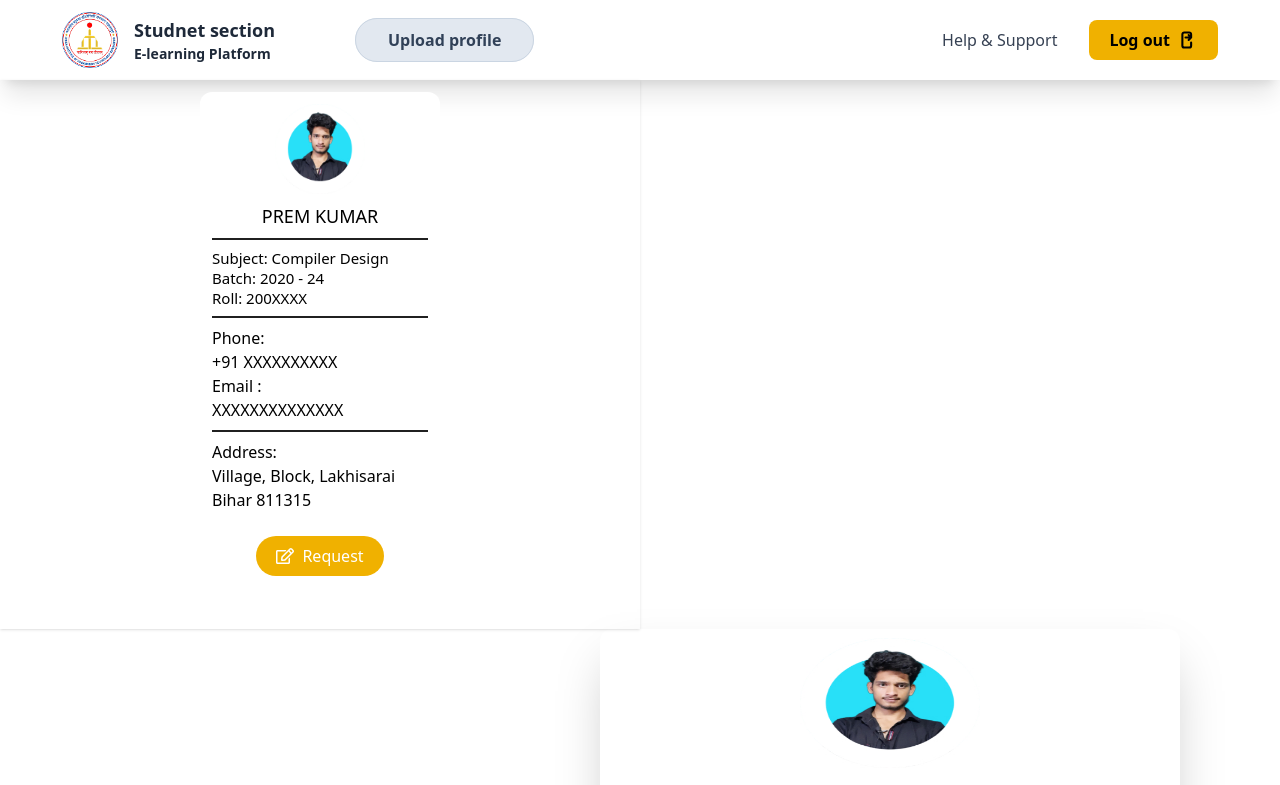
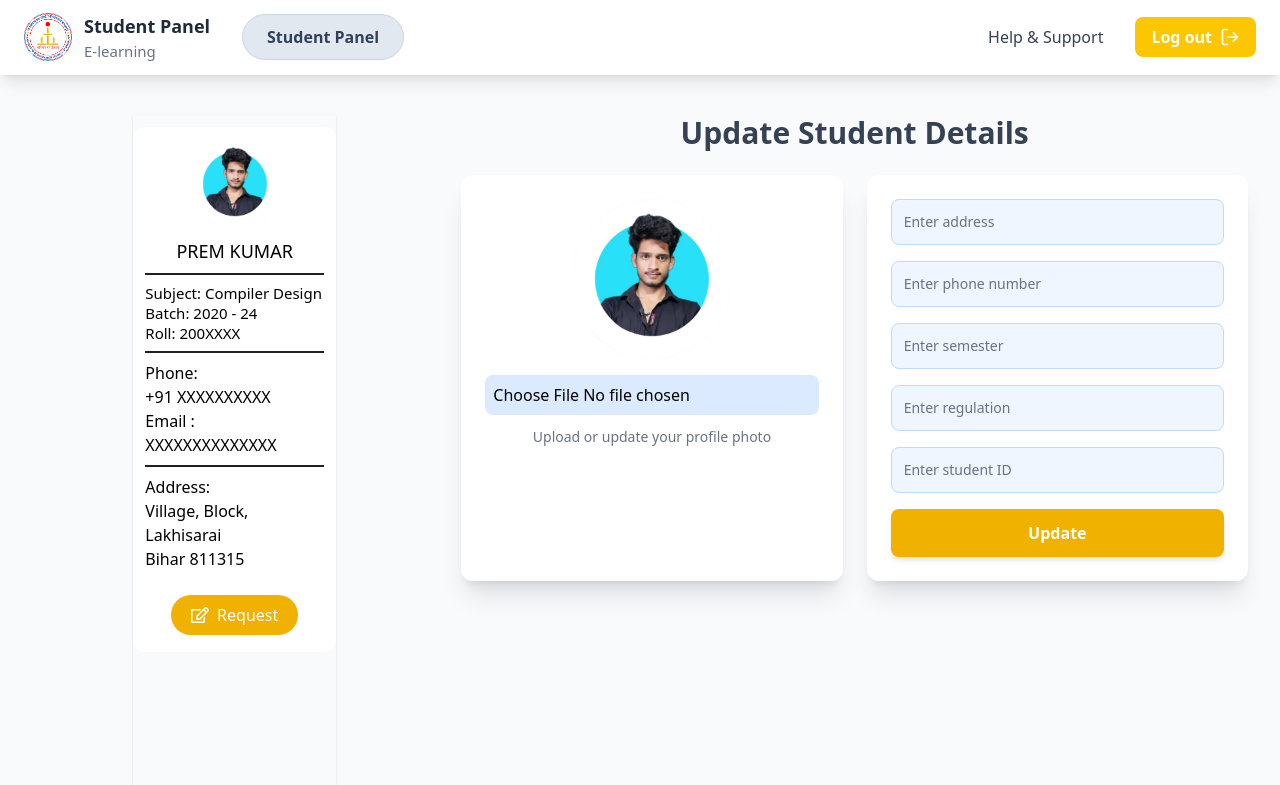
Before and after one commit to Ankitkumar7311/E-Learning, a React (Vite) app: page /update-profile-student in a window 1280 px wide. Shown: the top 785 px of the page. Built offline with nearby package versions, Linux system fonts and the light colour scheme.

Commit message:
updatestudent

```diff
--- a/src/modules/admin/UpdateStudent.jsx
+++ b/src/modules/admin/UpdateStudent.jsx
@@ -1,60 +1,158 @@
-import React from "react";
-import UploadStuNavbar from "./UploadStuNavbar";
+import React, { useState } from "react";
 import teacher from "../../assets/teacher.jpg";
-import { Link } from "react-router-dom";
+import { useNavigate } from "react-router-dom";
 import SectionLeft from "../../layouts/studentdashboard/SectionLeft";
+import StudentNavBar from "../student/StudentNavBar";
 
 const UpdateStudent = () => {
+  const navigate = useNavigate();
+  const [update, setUpdate] = useState({
+    address: "",
+    semester: "",
+    studentId: "",
+    phone: "",
+    regulation: "",
+  });
+
+  const [preview, setPreview] = useState(teacher);
+
+  const { address, semester, studentId, phone, regulation } = update;
+
+  const handleChange = (e) => {
+    const { name, value } = e.target;
+    setUpdate({ ...update, [name]: value });
+  };
+
+  const handleImageChange = (e) => {
+    const file = e.target.files[0];
+    if (file) {
+      setPreview(URL.createObjectURL(file));
+    }
+  };
+
+  const handleSubmit = async (e) => {
+    e.preventDefault();
+    try {
+      const response = await fetch(
+        "http://localhost:8080/VidyaSarthi/updateStudent",
+        {
+          method: "POST",
+          headers: { "Content-Type": "application/json" },
+          body: JSON.stringify(update),
+        }
+      );
+
+      if (!response.ok) {
+        const errorText = await response.text();
+        console.error("Server error:", errorText);
+        return;
+      }
+
+      console.log("Update successful", update);
+      setUpdate({
+        address: "",
+        semester: "",
+        studentId: "",
+        phone: "",
+        regulation: "",
+      });
+
+      navigate("/student/student-dashboard");
+    } catch (err) {
+      console.error("Network or server error:", err);
+    }
+  };
+
   return (
     <>
-      <UploadStuNavbar />
+      <StudentNavBar />
+      <section className="flex flex-col lg:flex-row gap-6 bg-gray-50 min-h-screen px-4 sm:px-6 md:px-8 py-10 overflow-auto">
+
+        {/* Left Section */}
+        <div className="w-full sm:flex sm:justify-center lg:w-1/3">
           <SectionLeft />
+        </div>
 
-      {/* <div className="absolute left-[600px] h-[580px] w-[580px] shadow-2xl rounded-xl "> */}
-      <form className="flex flex-col justify-around items-center absolute left-[600px] h-[560px] w-[580px] shadow-2xl rounded-xl">
+        {/* Right Section */}
+        <div className="flex flex-col flex-1 items-center lg:w-2/3">
+          <h1 className="text-xl sm:text-2xl md:text-3xl font-bold text-gray-700 mb-6 text-center">
+            Update Student Details
+          </h1>
+
+          <div className="flex flex-col lg:flex-row gap-6 w-full max-w-5xl">
+            {/* Image Upload Card */}
+            <div className="shadow-xl rounded-xl p-6 bg-white flex flex-col items-center w-full sm:max-w-md sm:mx-auto lg:w-1/2">
               <img
-          src={teacher}
-          alt="no img"
-          className="h-[130px] w-[180px] rounded-xl"
+                src={preview}
+                alt="Profile Preview"
+                className="w-32 h-32 md:w-40 md:h-40 object-cover rounded-xl mb-4"
               />
               <input
-          className=" bg-blue-100 p-2 rounded-xl w-[250px] "
                 type="file"
-          placeholder="upload image |->"
+                accept="image/*"
+                onChange={handleImageChange}
+                className="bg-blue-100 p-2 rounded-lg w-full cursor-pointer"
               />
+              <p className="text-gray-500 mt-3 text-sm text-center">
+                Upload or update your profile photo
+              </p>
+            </div>
+
+            {/* Form Card */}
+            <form
+              onSubmit={handleSubmit}
+              className="shadow-xl rounded-xl p-6 bg-white flex flex-col gap-4 w-full sm:max-w-md sm:mx-auto lg:w-1/2"
+            >
               <input
-          className=" bg-blue-100 p-2 rounded-xl w-[250px]"
+                className="bg-blue-50 border border-blue-200 focus:border-blue-400 focus:ring-2 focus:ring-blue-300 p-3 rounded-lg w-full text-sm placeholder-gray-500 transition duration-200"
                 type="text"
+                name="address"
+                value={address}
+                onChange={handleChange}
                 placeholder="Enter address"
               />
               <input
-          className=" bg-blue-100 p-2 rounded-xl w-[250px]"
+                className="bg-blue-50 border border-blue-200 focus:border-blue-400 focus:ring-2 focus:ring-blue-300 p-3 rounded-lg w-full text-sm placeholder-gray-500 transition duration-200"
                 type="text"
+                name="phone"
+                value={phone}
+                onChange={handleChange}
                 placeholder="Enter phone number"
               />
               <input
-          className=" bg-blue-100 p-2 rounded-xl w-[250px]"
+                className="bg-blue-50 border border-blue-200 focus:border-blue-400 focus:ring-2 focus:ring-blue-300 p-3 rounded-lg w-full text-sm placeholder-gray-500 transition duration-200"
                 type="text"
+                name="semester"
+                value={semester}
+                onChange={handleChange}
                 placeholder="Enter semester"
               />
               <input
-          className=" bg-blue-100 p-2 rounded-xl w-[250px]"
+                className="bg-blue-50 border border-blue-200 focus:border-blue-400 focus:ring-2 focus:ring-blue-300 p-3 rounded-lg w-full text-sm placeholder-gray-500 transition duration-200"
                 type="text"
+                name="regulation"
+                value={regulation}
+                onChange={handleChange}
                 placeholder="Enter regulation"
               />
               <input
-          className=" bg-blue-100 p-2 rounded-xl w-[250px]"
+                className="bg-blue-50 border border-blue-200 focus:border-blue-400 focus:ring-2 focus:ring-blue-300 p-3 rounded-lg w-full text-sm placeholder-gray-500 transition duration-200"
                 type="password"
-          placeholder="Enter student-id"
+                name="studentId"
+                value={studentId}
+                onChange={handleChange}
+                placeholder="Enter student ID"
               />
-
-        <Link to="/student/student-dashboard">
-          <button className="text-white bg-yellow-500 p-3 rounded-xl w-[150px]">
-            update
+              <button
+                type="submit"
+                className="text-white bg-yellow-500 p-3 rounded-lg w-full font-semibold hover:bg-yellow-600 shadow-md hover:shadow-lg transition duration-300"
+              >
+                Update
               </button>
-        </Link>
             </form>
-      {/* </div> */}
+          </div>
+        </div>
+      </section>
     </>
   );
 };
```
Lines whose indentation alone changed are shown as unchanged.
